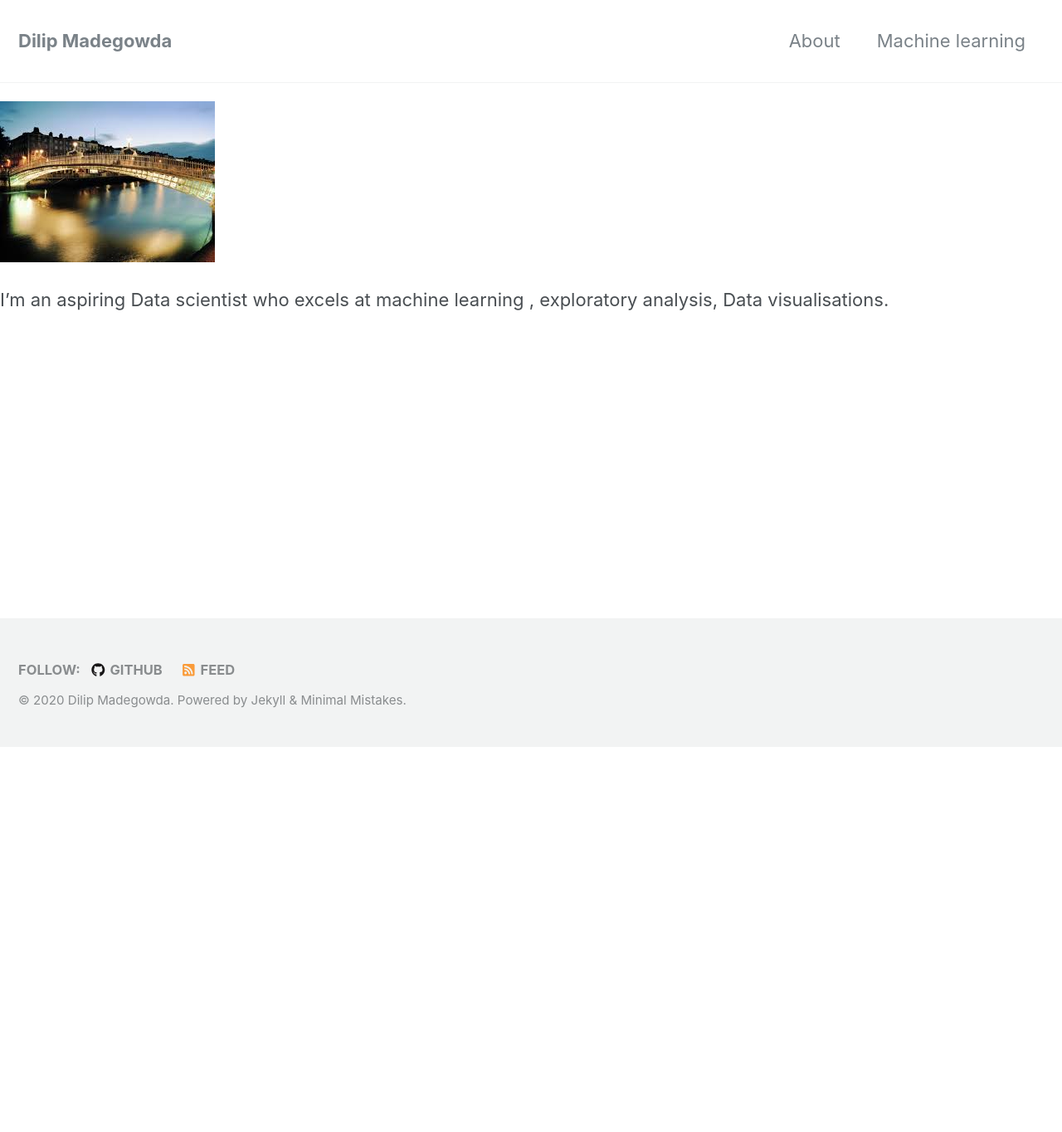
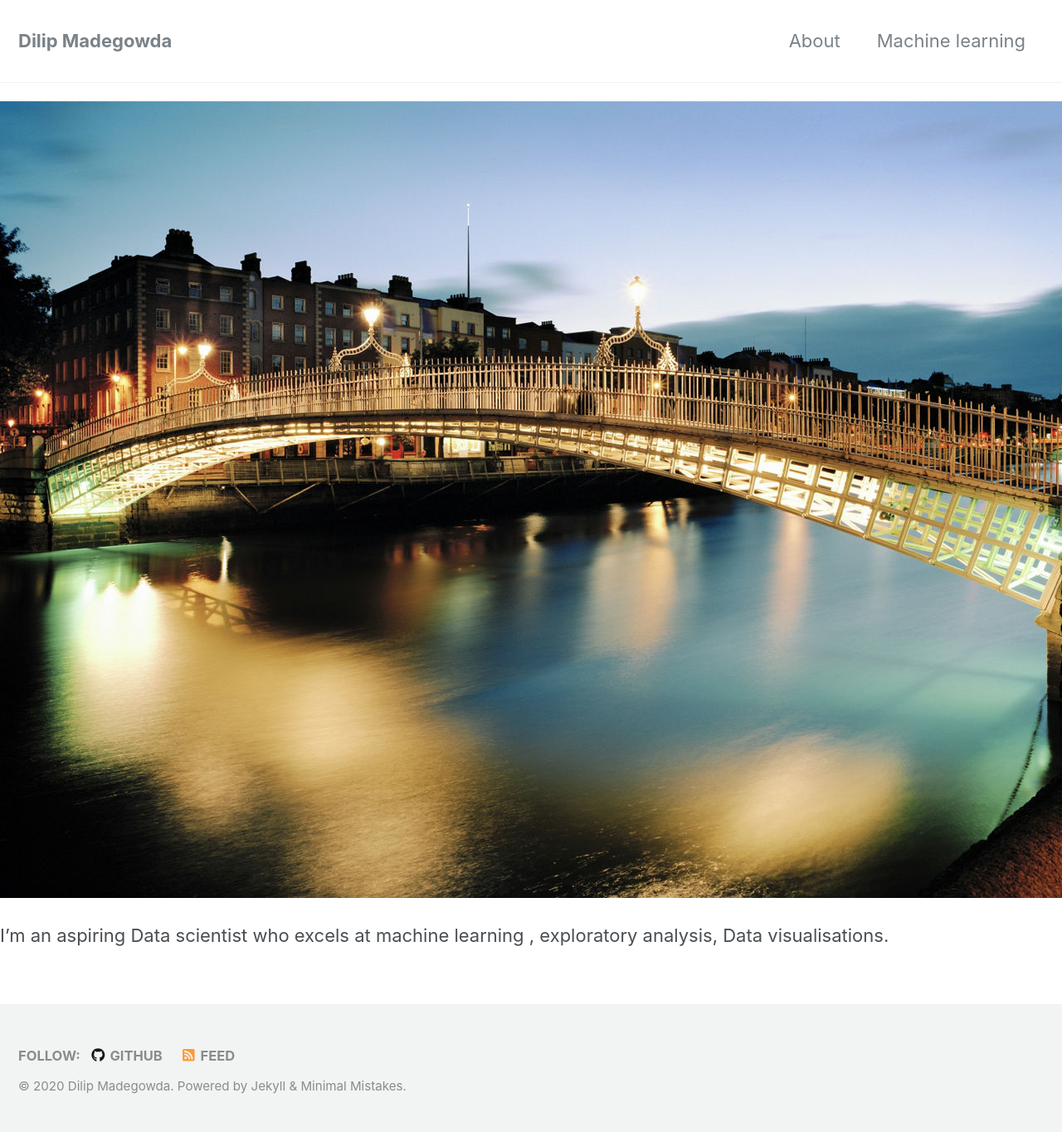
Before and after one commit to dilipmadegowda/dilipmadegowda.github.io, a Jekyll site: the page built from _pages/about.md, in a window 1280 px wide. Shown: the whole page at 83% size. Built offline with Jekyll 4.4.1, drawn with Linux system fonts in a browser that asks for light colours; nearby versions of some CDN libraries; our own code applies the rules of GitHub Pages for plain Markdown files; before the commit the page ends 900 px from its top, so only the background shows below that.

Commit message:
adding HD image

```diff
--- a/_pages/about.md
+++ b/_pages/about.md
@@ -5,6 +5,7 @@ header:
   image : "/Images/Dublin3.jpg"
 ---
 
-<img src="/Images/Dublin3.jpg" >
+
+![Image of Yaktocat](/Images/Dublin3.jpg)
 
 I'm an aspiring Data scientist who excels at machine learning , exploratory analysis, Data visualisations.
```
Also changed, not shown: Images/Dublin3.jpg.
